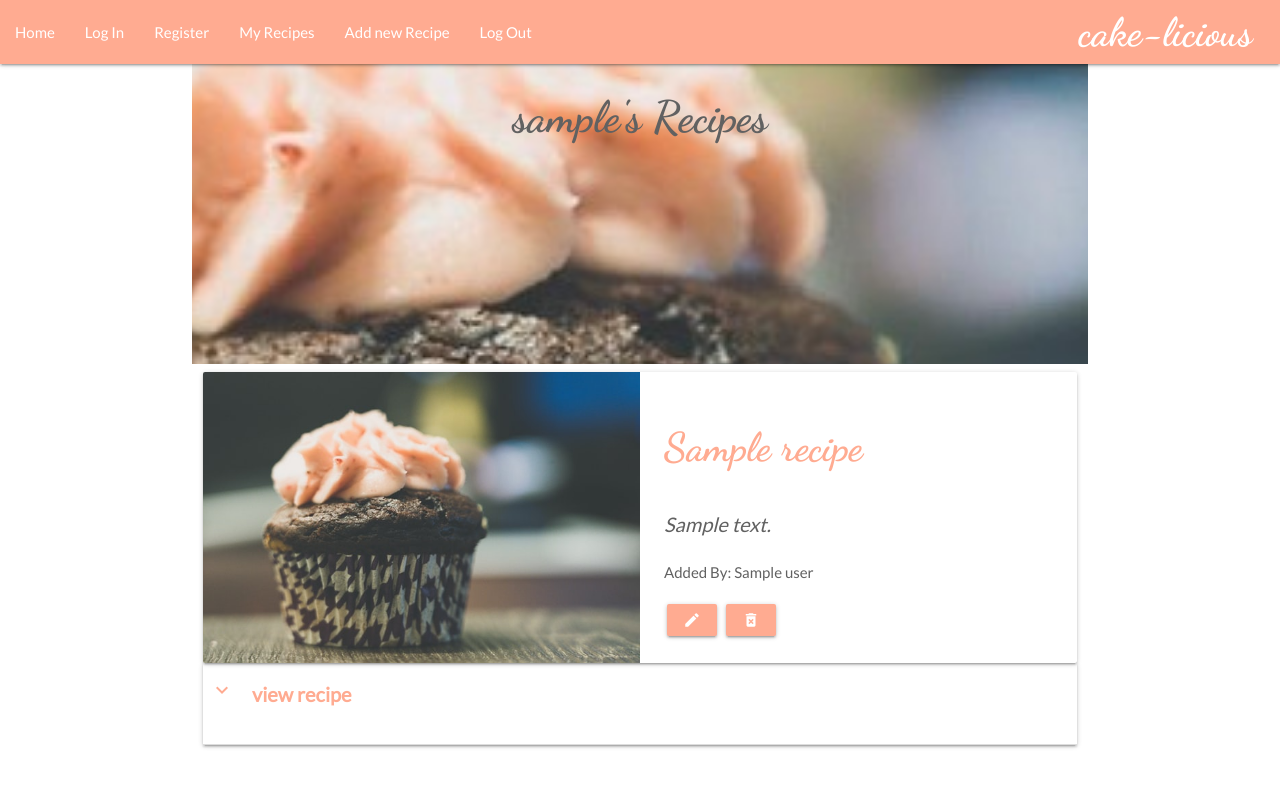
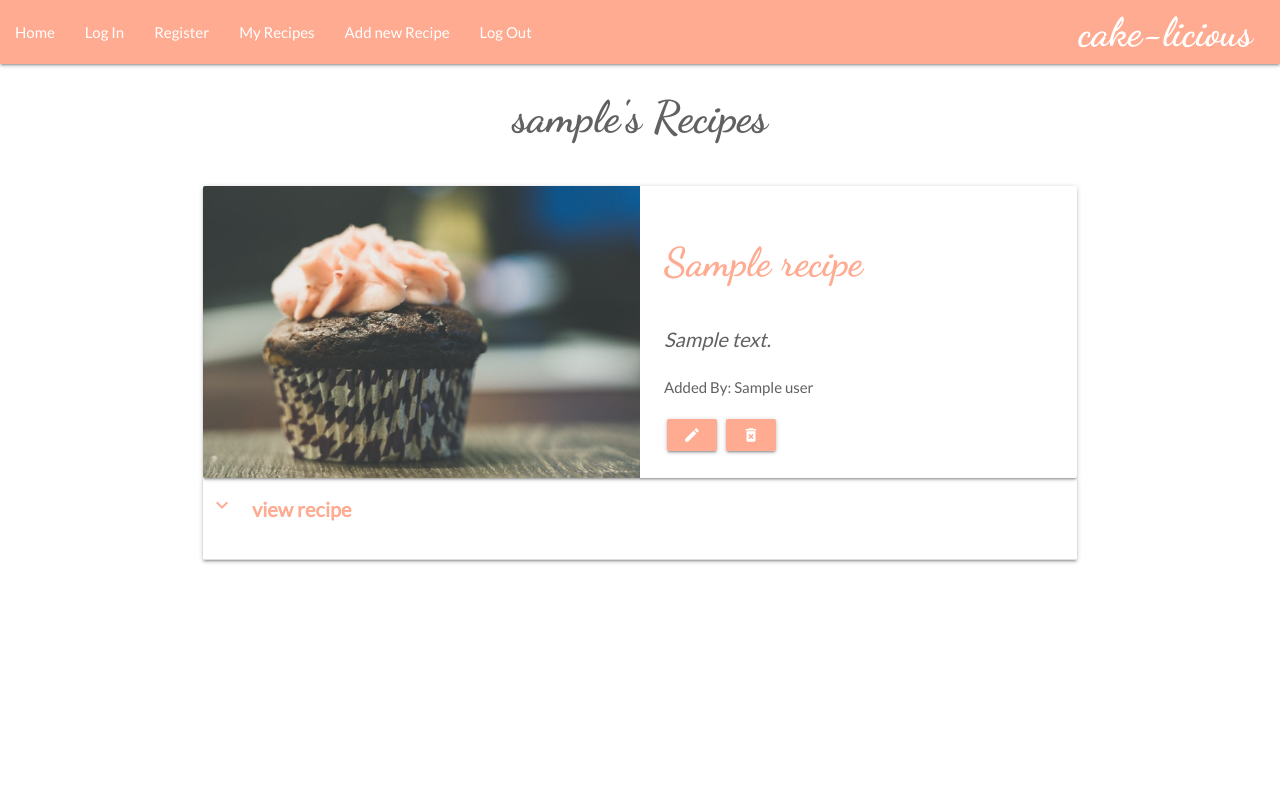
Before and after one commit to sophie-apples/cakelicious, a Flask app: page /myrecipes/1 in a window 1280 px wide. After the commit the page ends 563 px from the top, so only its background shows below. Run offline with Flask 2, Linux system fonts and the light colour scheme; the visitor is signed in with stand-in values (Sample User, id 1); a database or web service that is not in the repository returns one stand-in record (values such as "Sample title"); some libraries are stand-ins or nearby versions.

Commit message:
removed parrallax image from myrecipes page to distinguish from homepage

```diff
--- a/templates/myrecipes.html
+++ b/templates/myrecipes.html
@@ -1,11 +1,8 @@
 {% extends "base.html" %}
 {% block content %}
-    <div class="parallax-container">
-        <div class="parallax"><img class="home-image" src="{{ url_for('static', filename='images/homecake.jpeg') }}"></div>
         <div class="row">
             <h3 class="center-align brand-font">{{ username }}'s Recipes</h3>
         </div>
-    </div>
 {% for recipes in recipes %}
     <div class="row">
         <div class="col s12">
```
